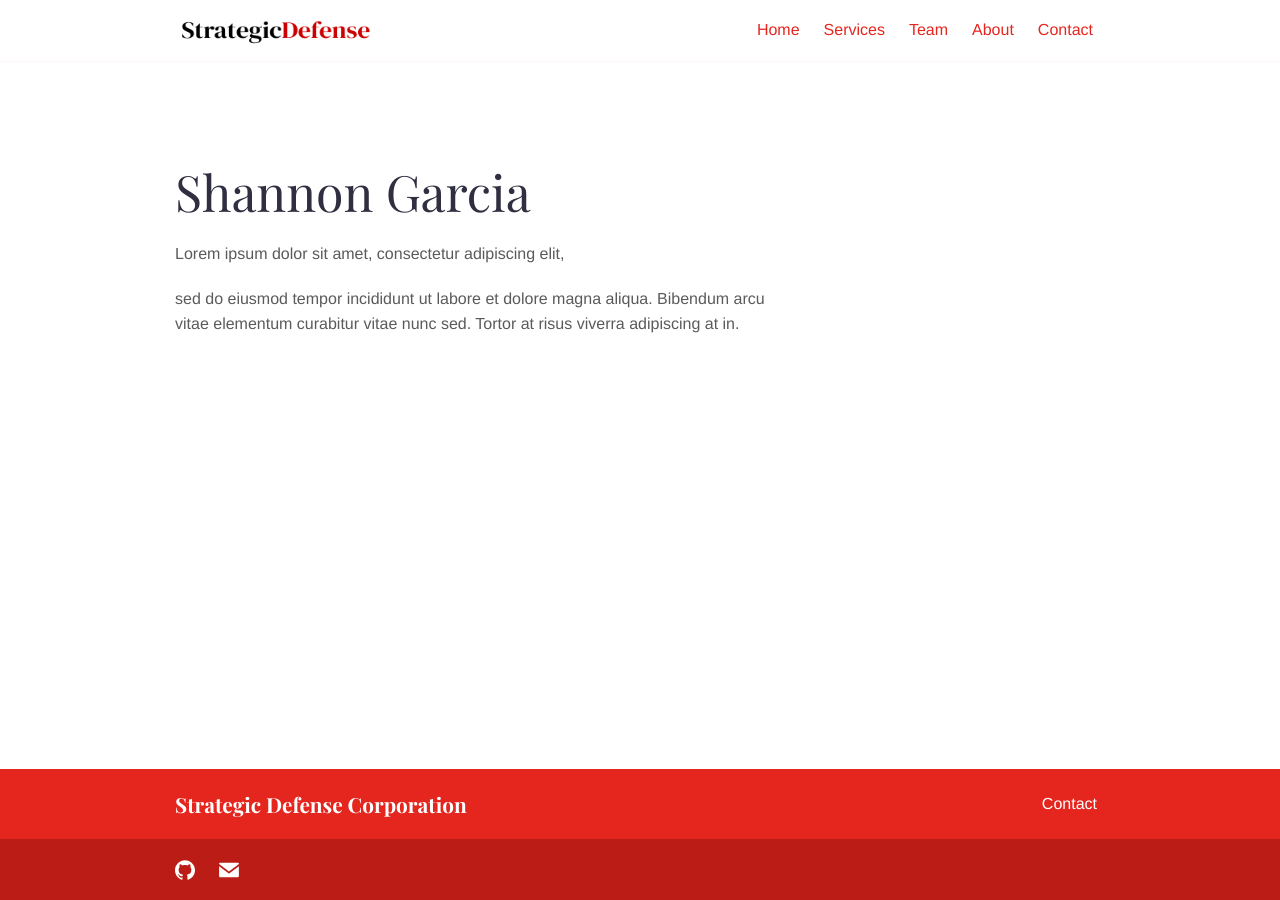
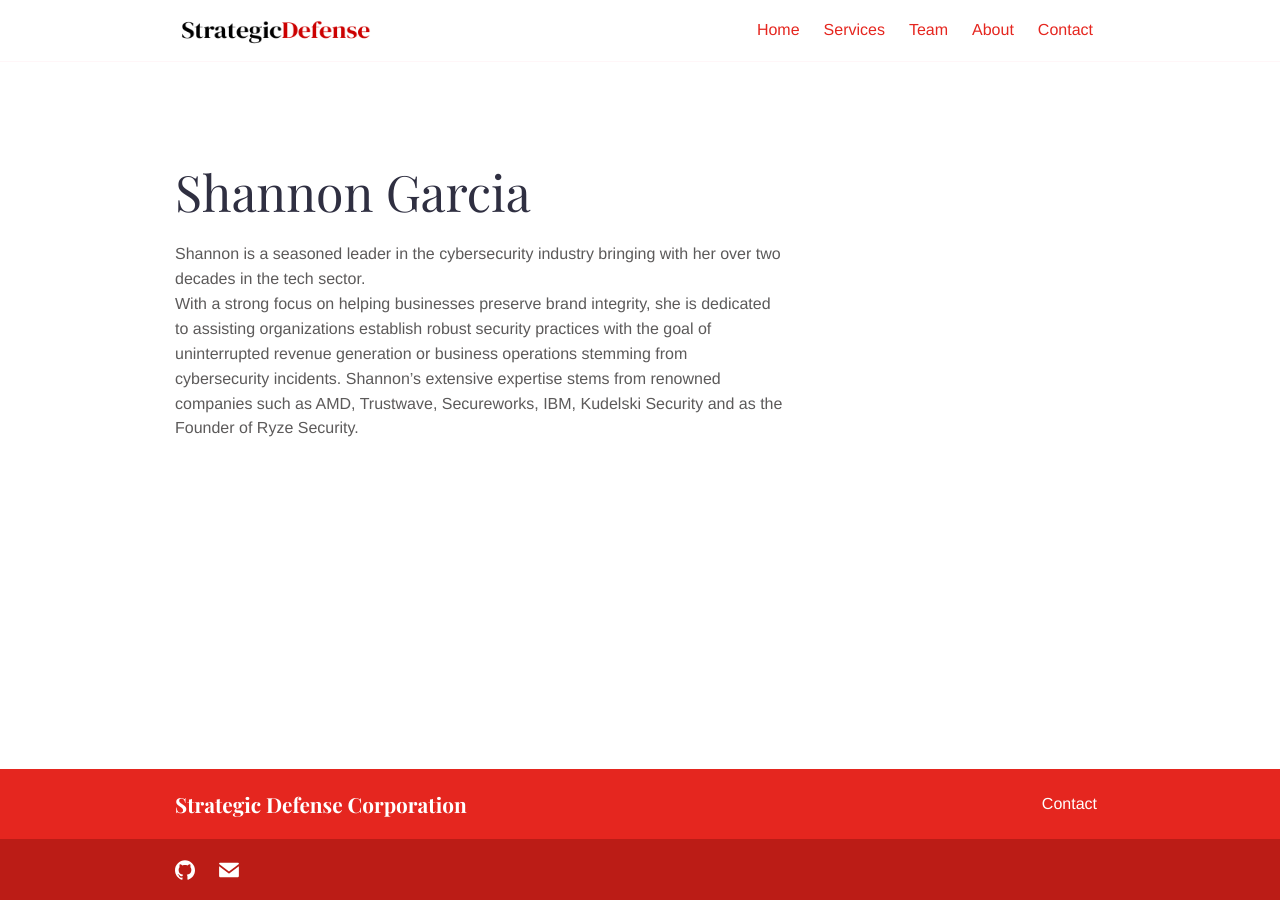
Before and after one commit to strategicdefense/strategicdefense.github.io, a Jekyll site: the page built from _team/shannon.md, in a window 1280 px wide. Built offline with Jekyll 4.4.1, drawn with Linux system fonts in a browser that asks for light colours.

Commit message:
adding ai/llm

```diff
--- a/_team/shannon.md
+++ b/_team/shannon.md
@@ -8,7 +8,7 @@ promoted: true
 weight: 2
 ---
 
-Lorem ipsum dolor sit amet, consectetur adipiscing elit,
+
+Shannon is a seasoned leader in the cybersecurity industry bringing with her over two decades in the tech sector.
 <!--more-->
-
-sed do eiusmod tempor incididunt ut labore et dolore magna aliqua. Bibendum arcu vitae elementum curabitur vitae nunc sed. Tortor at risus viverra adipiscing at in.
+With a strong focus on helping businesses preserve brand integrity, she is dedicated to assisting organizations establish robust security practices with the goal of uninterrupted revenue generation or business operations stemming from cybersecurity incidents.  Shannon’s extensive expertise stems from renowned companies such as AMD, Trustwave, Secureworks, IBM, Kudelski Security and as the Founder of Ryze Security.
```
Also changed, not shown: _services/ai-llm.md (added, +38 -0 lines).
